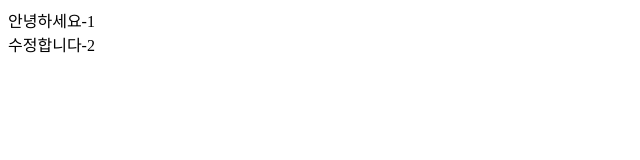
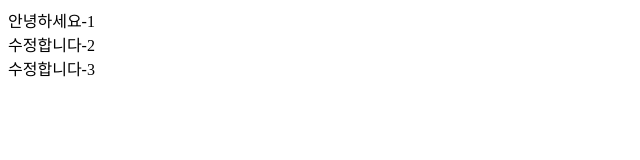
Before and after one commit to dlgnlwo0301/git-blog, a plain HTML site: page index.html in a window 1280 px wide. Shown: the whole page, without its empty margins (0-640 px from the left). Drawn offline with Linux system fonts and the light colour scheme.

Commit message:
수정후 커밋3

```diff
--- a/index.html
+++ b/index.html
@@ -7,6 +7,7 @@
   </head>
   <body>
     안녕하세요-1 <br />
-    수정합니다-2
+    수정합니다-2 <br />
+    수정합니다-3
   </body>
 </html>
```
